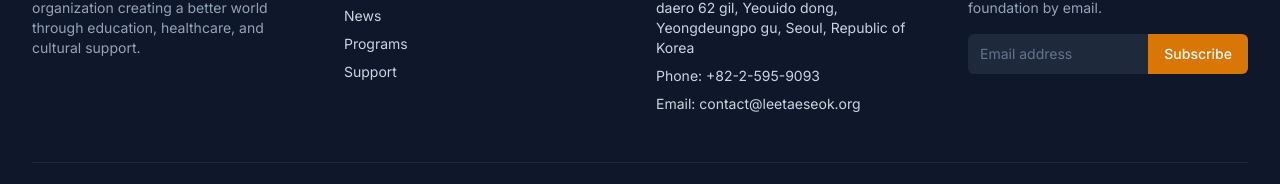
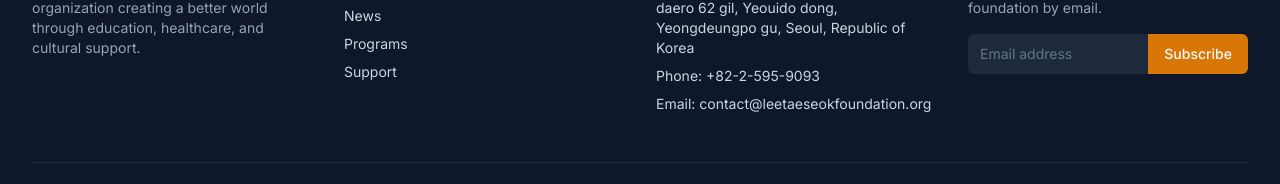
Before and after one commit to LeeTaeSeokFoundation/Bridge-to-Hope-Africa, a Next.js app: page / in a window 1280 px wide. Shown: the part 3153-3337 px from the top of the page. Built offline with nearby package versions, Linux system fonts and the light colour scheme.

Commit message:
Update page.tsx

```diff
--- a/app/page.tsx
+++ b/app/page.tsx
@@ -321,7 +321,7 @@ export default function Home() {
               <ul className="space-y-2 text-sm">
                 <li>8th Floor, Gwangbok Hall, 15, Gukhoe daero 62 gil, Yeouido dong, Yeongdeungpo gu, Seoul, Republic of Korea</li>
                 <li>Phone: +82-2-595-9093</li>
-                <li>Email: contact@leetaeseok.org</li>
+                <li>Email: contact@leetaeseokfoundation.org</li>
               </ul>
             </div>
             <div>
```
